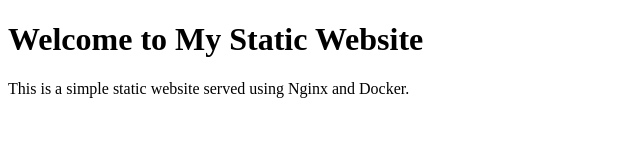
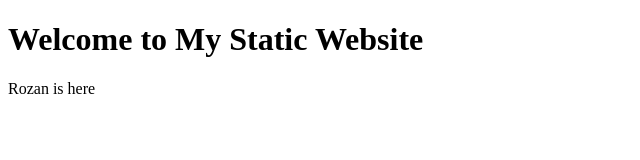
Before and after one commit to thurain-oo/simeplehtml, a plain HTML site: page index.html in a window 1280 px wide. Shown: the whole page, without its empty margins (0-640 px from the left). Drawn offline with Linux system fonts and the light colour scheme.

Commit message:
Update index.html by rozan

```diff
--- a/index.html
+++ b/index.html
@@ -7,6 +7,6 @@
 </head>
 <body>
     <h1>Welcome to My Static Website</h1>
-    <p>This is a simple static website served using Nginx and Docker.</p>
+    <p>Rozan is here</p>
 </body>
 </html>
```
